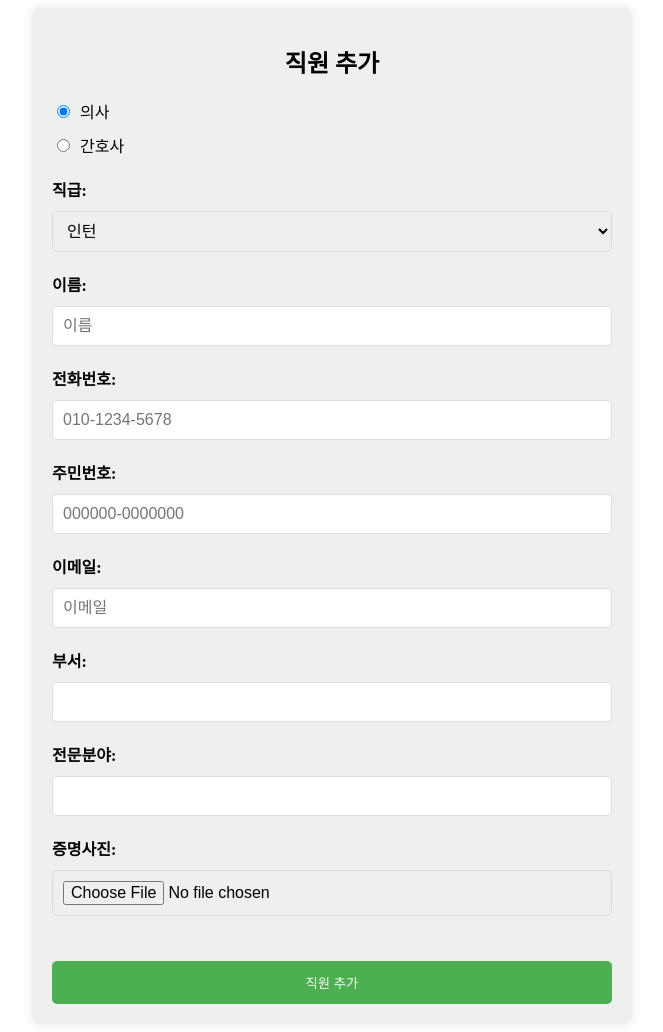
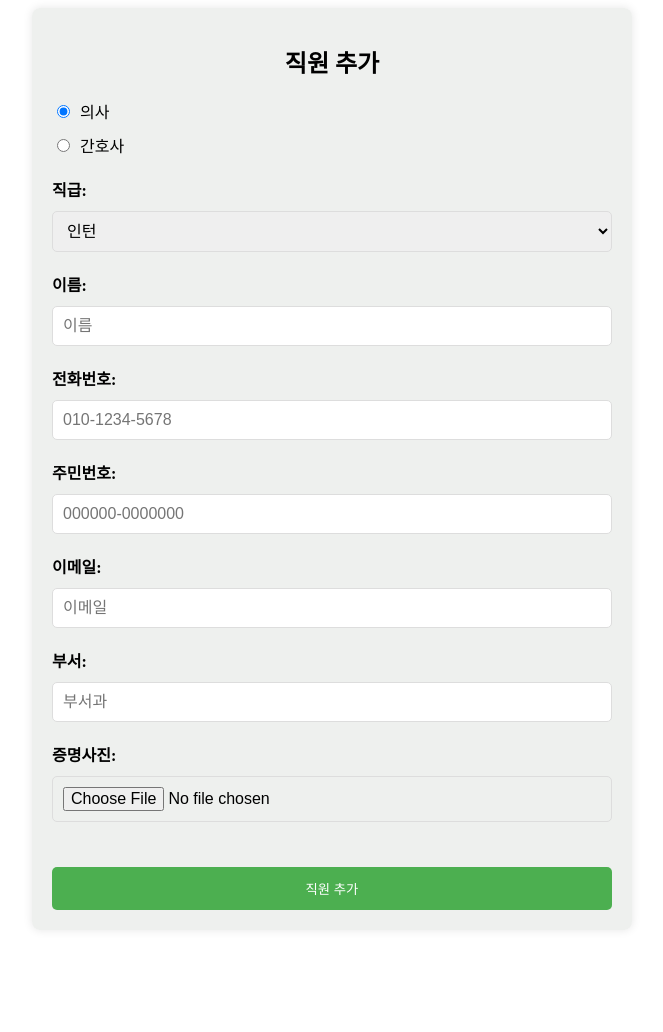
Before and after one commit to Seok7975/FinalProject_MedicalChatEMR, a Java web app: page /admin/employee-create in a window 1280 px wide. Shown: the whole page, without its empty margins (308-971 px from the left). After the commit the page ends 930 px from the top, so only its background shows below. Run offline with Spring Boot 4, a stand-in JSP engine, Linux system fonts and the light colour scheme; the project's own start-up code is not run, and a stand-in starts its controllers and pages.

Commit message:
Update employeeCreate.jsp

```diff
--- a/hyunjiProject/MedicalChatEMR/src/main/webapp/WEB-INF/views/admin/employeeCreate.jsp
+++ b/hyunjiProject/MedicalChatEMR/src/main/webapp/WEB-INF/views/admin/employeeCreate.jsp
@@ -109,16 +109,7 @@ emplAdd:hover {
 	   		<!-- 의사에만 해당하는 필드 -->
 	        <div class="form-group doctor-field">
 	            <label for="department">부서:</label>
-	            <input type="text" id="department" name="departmentId" class="emplWrite">
-	        </div>
-	        <div class="form-group doctor-field">
-	            <label for="specialty">전문분야:</label>
-	            <input type="text" id="specialty" name="specialty"  class="emplWrite">
-	        </div>
-	        <!-- 간호사에만 해당하는 필드 -->
-	        <div class="form-group nurse-field" style="display:none;">
-	            <label for="role">역할:</label>
-	            <input type="text" id="role" name="role">
+	            <input type="text" id="department" name="departmentId" class="emplWrite" placeholder="부서과" >
 	        </div>
 
 			<label for="photo">증명사진:</label>
@@ -128,23 +119,35 @@ emplAdd:hover {
 		</form>
 	</div>
 	<script>
-	window.onload = function() {
+	  document.addEventListener("DOMContentLoaded", function() {
+	        console.log("Script loaded successfully.");  // 확인용 로그
 	        var message = "${message}";
 	        if (message) {
 	            alert(message);
 	        }
 
-	    // 기본적으로 첫 번째 라디오 버튼에 따라 옵션 설정
+	        // 라디오 버튼 클릭 시 updateJobTitleOptions 호출
+	        document.querySelectorAll('input[name="job"]').forEach(function(radio) {
+	            radio.addEventListener('click', function(){
+	                console.log("Radio button clicked, calling updateJobTitleOptions");
 	                updateJobTitleOptions();
+	            });
+	        });
+
+
+	        // 첫 번째 라디오 버튼에 따라 옵션 설정
+	        updateJobTitleOptions();
+
+	        // 폼 제출 시 validateAndSubmit 호출
 	        document.querySelector("form").addEventListener("submit", validateAndSubmit);
-	}
+	    });
 
 	    function updateJobTitleOptions() {
+	        console.log("Updating job title options...");  // 확인용 로그
 	        const jobTitleSelect = document.getElementById("job-title");
 	        const doctorOptions = ["인턴", "레지던트", "전문의", "교수", "퇴직"];
 	        const nurseOptions = ["인턴", "정규직", "수간호사", "퇴직"];
 
-	    // 직업 선택에 따라 옵션 변경
 	        if (document.querySelector('input[name="job"]:checked').value === "doctor") {
 	            updateSelectOptions(jobTitleSelect, doctorOptions);
 	            document.querySelectorAll('.doctor-field').forEach(e => e.style.display = 'block');
@@ -157,6 +160,7 @@ emplAdd:hover {
 	    }
 
 	    function updateSelectOptions(selectElement, options) {
+	        console.log("Updating select options...");  // 확인용 로그
 	        selectElement.innerHTML = "";
 	        options.forEach(option => {
 	            const opt = document.createElement("option");
@@ -181,13 +185,11 @@ emplAdd:hover {
 	            return false;
 	        }
 
-	    // 여기에서 주민번호로 데이터베이스 유효성 검사를 실행합니다.
 	        checkSSNInDatabase(ssn, function(isValid) {
 	            if (!isValid) {
 	                alert("이미 존재하는 주민번호입니다.");
 	                return false;
 	            }
-	        // 유효성 검사가 완료되면 폼을 제출합니다.
 	            document.querySelector("form").submit();
 	        });
 	    }
@@ -203,11 +205,8 @@ emplAdd:hover {
 	    }
 
 	    function checkSSNInDatabase(ssn, callback) {
-	    // 여기에 Ajax 요청을 통해 서버와 통신하는 코드를 추가할 수 있습니다.
-	    // 예시로 setTimeout을 사용하여 비동기 콜백 함수를 처리합니다.
 	        setTimeout(() => {
-	        // 가정: DB에 주민번호가 없다고 가정 (즉, 새로운 주민번호)
-	        const isValid = true;  // 실제 구현 시 서버에서 유효성 검사 결과를 받아옵니다.
+	            const isValid = true;
 	            callback(isValid);
 	        }, 1000);
 	    }
```
Lines whose indentation alone changed are shown as unchanged.
